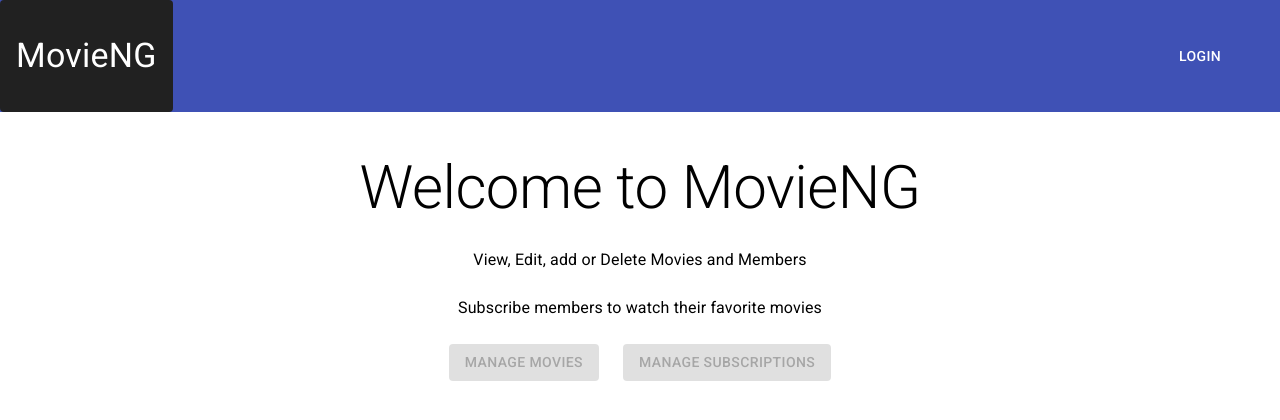
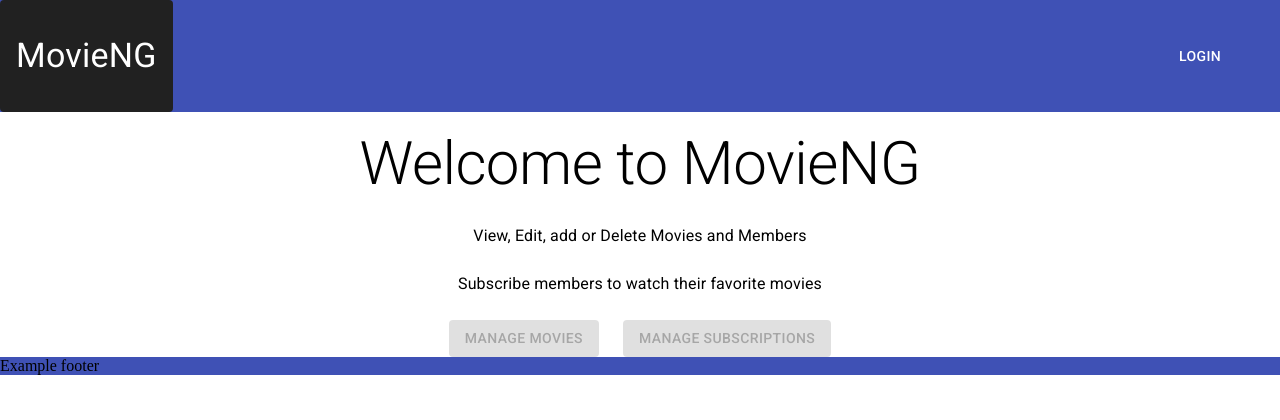
Before and after one commit to natank/react-final-project, a React app: page / in a window 1280 px wide. Shown: the top 420 px of the page. Built offline with nearby package versions, Linux system fonts and the light colour scheme.

Commit message:
Added the footer

```diff
--- a/src/index.html
+++ b/src/index.html
@@ -17,7 +17,7 @@
 		/>
 	</head>
 
-	<body>
+	<body style="margin: 0">
 		<div id="root"></div>
 	</body>
 </html>
--- a/src/js/Views/main-view.js
+++ b/src/js/Views/main-view.js
@@ -14,16 +14,12 @@ import SubscriptionsManagementView from './subscriptions-management-view';
 import UsersManagementView from './users-management-view';
 import MoviesManagementView from './movies-management-view';
 import MainNav from '../components/MainNav';
+import Footer from '../components/Footer';
 import Home from '../components/Home';
 
 import PrivateRoute from '../components/Auth/PrivateRoute';
 var useStyles = makeStyles(theme => ({
-	root: {
-		padding: 0,
-		[theme.breakpoints.up('sm')]: {
-			padding: '1rem',
-		},
-	},
+	root: {},
 }));
 function MainView() {
 	var {
@@ -55,7 +51,11 @@ function MainView() {
 	var location = useLocation();
 	console.log(`Location: ${location}`);
 	return (
-		<Container id='siteContainer' className={classes.root} maxWidth={false}>
+		<Container
+			id='siteContainer'
+			disableGutters
+			className={classes.root}
+			maxWidth={false}>
 			<MainNav routes={mainRoutes} />
 			<Switch>
 				<Route path={moviesManagementUrl}>
@@ -69,6 +69,7 @@ function MainView() {
 				</Route>
 				<Route exact path={'/'} component={Home} />
 			</Switch>
+			<Footer />
 		</Container>
 	);
 }
--- a/src/js/components/Auth/AuthHeader.js
+++ b/src/js/components/Auth/AuthHeader.js
@@ -1,19 +1,19 @@
-import React from 'react'
-import { Grid, Typography } from '@material-ui/core'
-import { makeStyles } from '@material-ui/core/styles'
+import React from 'react';
+import { Link } from 'react-router-dom';
+import { Grid, Typography, Button } from '@material-ui/core';
+import { makeStyles } from '@material-ui/core/styles';
 
-const useStyles = makeStyles({
-
-})
+const useStyles = makeStyles({});
 
 export default function AuthHeader() {
-
-  const classes = useStyles()
-  return (
-    <Grid container direction="column" alignItems="center">
-      <Typography component="h2" variant="h2" align="center">
-        MovieNG
-      </Typography>
-    </Grid>
-  )
+	const classes = useStyles();
+	return (
+		<Grid container direction='column' alignItems='center'>
+			<Button variant='contained' color='primary' component={Link} to='/'>
+				<Typography component='h2' variant='h2' align='center'>
+					MovieNG
+				</Typography>
+			</Button>
+		</Grid>
+	);
 }
--- /dev/null
+++ b/src/js/components/Footer.js
@@ -0,0 +1,15 @@
+import React from 'react';
+
+import { makeStyles } from '@material-ui/core/styles';
+
+const useStyles = makeStyles(theme => ({
+	footer: {
+		backgroundColor: theme.palette.primary.main,
+		width: '100%',
+	},
+}));
+
+export default function Footer() {
+	const classes = useStyles();
+	return <footer className={classes.footer}>Example footer</footer>;
+}
--- a/src/js/components/Home.js
+++ b/src/js/components/Home.js
@@ -30,7 +30,9 @@ export default function Home() {
 							variant='contained'
 							component={Link}
 							to='/movies'
-							disabled
+							disabled={
+								authUser == null || !checkAccessToRoute('/movies', authUser)
+							}
 							color='primary'>
 							Manage Movies
 						</Button>
@@ -41,7 +43,10 @@ export default function Home() {
 							color='primary'
 							component={Link}
 							to='/movies'
-							disabled>
+							disabled={
+								authUser == null ||
+								!checkAccessToRoute('/subscriptions', authUser)
+							}>
 							Manage Subscriptions
 						</Button>
 					</Grid>
```
Also changed, not shown: 1 other file (tests, documents, lock files or other folders).
